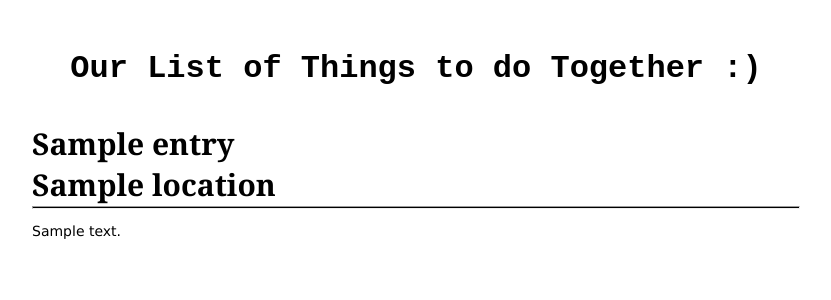
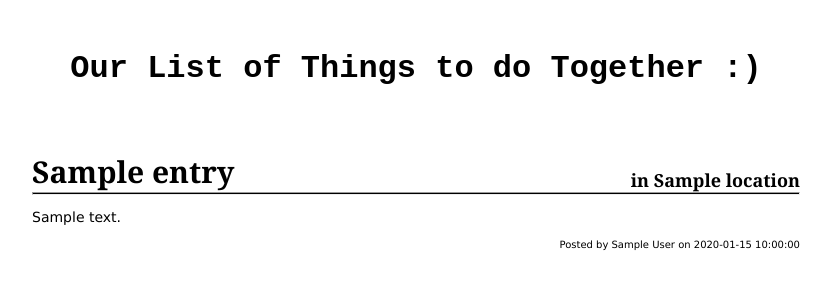
Before and after one commit to nqtwin/droidyballthefuzzy, a Python web app: template templates/list_page.html in a window 1280 px wide. Shown: the top 300 px of the page, without its empty margins (224-1055 px from the left). Run offline with Jinja, Linux system fonts and the light colour scheme; the template is opened without the code that fills it: most values are stand-ins (such as "Sample title", 1, 10 or a date in 2020).

Commit message:
location and author and date now displayingg on todo page

```diff
--- a/src/main.py
+++ b/src/main.py
@@ -122,8 +122,8 @@ class Entry(db.Model):
 	description = db.StringProperty(required=True,multiline=True)
 	location = db.StringProperty(required=True,default="Boston")
 	author = db.StringProperty(required=True,default="Arthur")
-	created_on = db.DateTimeProperty(auto_now_add=True)
-	accomplished_on = db.DateTimeProperty
+	created_on = db.DateProperty(auto_now_add=True)
+	accomplished_on = db.DateProperty
 	is_accomplished = db.BooleanProperty(default=False)
 	id = db.StringProperty(required=True)
 
--- a/static/stylesheets/test.css
+++ b/static/stylesheets/test.css
@@ -14,7 +14,7 @@ body {
 
 .content {
 	width:60%;
-	margin:0px auto;
+	margin:7% auto;
 	text-align:left;
 	padding:15px;
 	#border:1px dashed #333;
@@ -102,25 +102,51 @@ input[type=submit] {
 }
 
 hr {
-	margin:1px auto;
+	margin:auto auto;
 	color: #000;
 	background-color: #000;
 	height: 1px;
 }
 
 .entry + .entry {
-	margin-top: 50px;
+	margin-top: 12%;
+}
+
+.entry-header {
+	margin: auto auto;
+	position: relative;
 }
 
 .entry-title {
+	text-align: left;
 	font-family: "Georgia";
 	font-size: 30px;
 	font-weight: bold;
+	position: absolute;
+	left: 0;
+	bottom: 0;
+}
+
+.entry-location {
+	text-align: right;
+	font-family: "Georgia";
+	font-size: 18px;
+	font-weight: bold;
+	position: absolute;
+	bottom: 0;
+	right: 0;
 }
 
 .entry-description {
 	font-family: "Verdana";
 	font-size: 14px;
+}
+
+.entry-footer {
+	margin: auto auto;
+	font-family: "verdana";
+	font-size: 10px;
+	text-align: right;
 }
 
 .reg-text {
--- a/templates/list_page.html
+++ b/templates/list_page.html
@@ -9,10 +9,15 @@
 <div class="content">
 {% for entry in entries %}
   <div class="entry">
+  	<div class="entry-header">
     <div class="entry-title">{{entry.title}}</div>
-    <div class="entry-title">{{entry.location}}</div>
+    <div class="entry-location">in {{entry.location}}</div>
+    </div>
     <hr>
   <pre class="entry-description">{{entry.description}}</pre>
+  <div class="entry-footer">
+  Posted by {{entry.author}} on {{entry.created_on}}
+  </div>
   </div>
 {% endfor %}
 
--- a/templates/new_entry.html
+++ b/templates/new_entry.html
@@ -8,7 +8,6 @@
       <label> Title? <br>
         <input type="text" name="title" class="input"/>
       </label>
-      <br>
       <label> Location? <br>
          <input type="text" name="location" class="input"/>
       </label>
```
Also changed, not shown: 2 other files.
